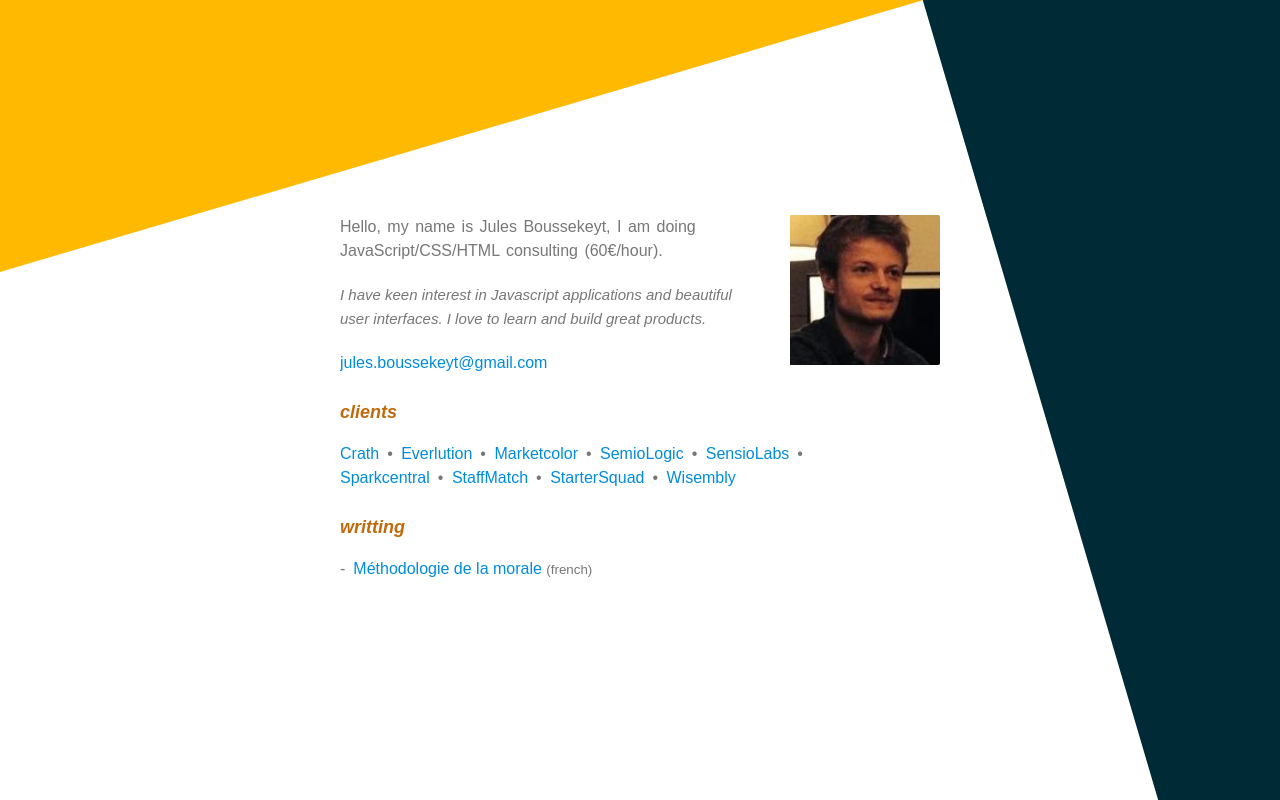
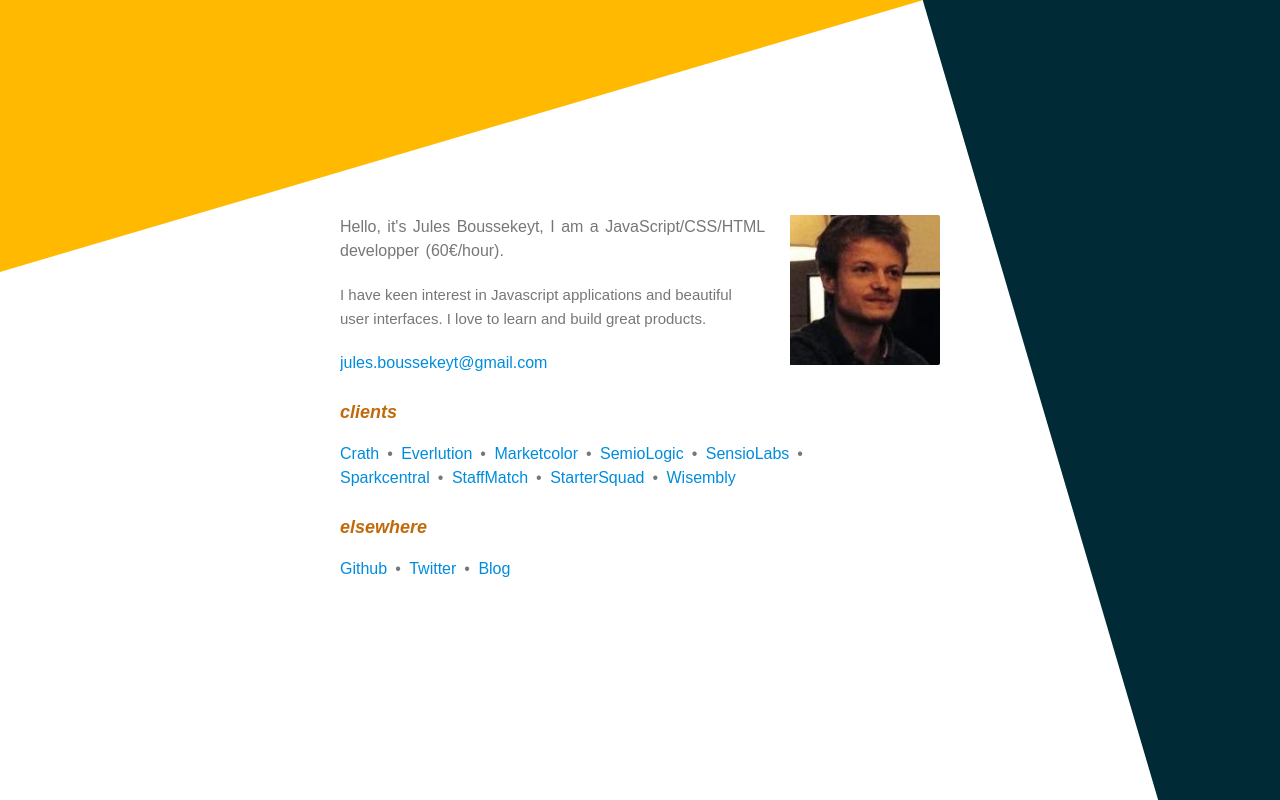
Before and after one commit to julesbou/julesbou.net, a PHP site: page / in a window 1280 px wide. Run offline with PHP 8.4, Linux system fonts and the light colour scheme; some web fonts are replaced.

Commit message:
update home

```diff
--- a/index.html
+++ b/index.html
@@ -24,7 +24,7 @@
 
   <img src="moi.jpg" class="picture-me" alt="Jules Boussekeyt">
   <p>
-    Hello, my name is Jules Boussekeyt, I am doing JavaScript/CSS/HTML consulting (60€/hour).
+    Hello, it's Jules Boussekeyt, I am a JavaScript/CSS/HTML developper (60€/hour).
 
     <blockquote>
     I have keen interest in Javascript applications and beautiful user interfaces.
@@ -62,10 +62,13 @@
     <li><a target="_blank" href="http://wisembly.com">Wisembly</a></li>
   </ul>
 
+
+  <!--
   <h2>writting</h2>
   <ul class="vertical">
     <li><a href="/article-1.html">Méthodologie de la morale</a> <small>(french)</small></li>
   </ul>
+  -->
 
   <!--
   <h2>projects</h2>
@@ -75,16 +78,14 @@
   </ul>
   -->
 
-  <!--
   <h2>elsewhere</h2>
   <ul class="horizontal">
     <li><a href="https://github.com/julesbou">Github</a></li>
     <li><a href="https://twitter.com/julesbou">Twitter</a></li>
-    <li><a href="https://medium.com/@julesbou">Medium</a></li>
-    <li><a href="http://codepen.io/julesbou/">Codepen</a></li>
-    <li><a href="https://www.deezer.com/fr/profile/2267900664/loved">Deezer</a></li>
+    <li><a href="https://medium.com/@julesbou">Blog</a></li>
+    <!--<li><a href="http://codepen.io/julesbou/">Codepen</a></li>-->
+    <!--<li><a href="https://www.deezer.com/fr/profile/2267900664/loved">Deezer</a></li>-->
   </ul>
-  -->
 </main>
 
 <script>
--- a/style.css
+++ b/style.css
@@ -4,7 +4,6 @@ body {
 }
 body {
   -webkit-font-smoothing: antialiased;
-  font-weight: 500;
   font-family: 'Exo 2', sans-serif;
   margin: 0;
   color: #777;
@@ -121,8 +120,6 @@ h2 {
 }
 .index blockquote {
   max-width: 400px;
-  font-style: italic;
-  font-weight: 300;
   line-height: 24px;
   margin: 20px 0;
   font-size: 15px;
@@ -184,7 +181,7 @@ h2 {
   margin: 20px auto 40px;
 }
 .blog header h1 {
-  font-weight: 700;
+  font-weight: bold;
   margin-bottom: 12px;
   line-height: 1.4;
   font-size: 42px;
@@ -198,7 +195,6 @@ h2 {
   line-height: 35px;
   max-width: 100%;
   margin: 0 0 30px 0;
-  font-weight: 400;
   text-align: justify;
 }
 .blog hr {
@@ -217,32 +213,8 @@ h2 {
 @font-face {
   font-family: 'Exo 2';
   font-style: normal;
-  font-weight: 100;
-  src: url(https://fonts.gstatic.com/s/exo2/v8/7cH1v4okm5zmbvwkAx_sfcEuiD8jvvOsOdC6.ttf) format('truetype');
-}
-@font-face {
-  font-family: 'Exo 2';
-  font-style: normal;
-  font-weight: 200;
-  src: url(https://fonts.gstatic.com/s/exo2/v8/7cH1v4okm5zmbvwkAx_sfcEuiD8jPvKsOdC6.ttf) format('truetype');
-}
-@font-face {
-  font-family: 'Exo 2';
-  font-style: normal;
-  font-weight: 300;
-  src: url(https://fonts.gstatic.com/s/exo2/v8/7cH1v4okm5zmbvwkAx_sfcEuiD8j4PKsOdC6.ttf) format('truetype');
-}
-@font-face {
-  font-family: 'Exo 2';
-  font-style: normal;
   font-weight: 400;
   src: url(https://fonts.gstatic.com/s/exo2/v8/7cH1v4okm5zmbvwkAx_sfcEuiD8jvvKsOdC6.ttf) format('truetype');
-}
-@font-face {
-  font-family: 'Exo 2';
-  font-style: normal;
-  font-weight: 500;
-  src: url(https://fonts.gstatic.com/s/exo2/v8/7cH1v4okm5zmbvwkAx_sfcEuiD8jjPKsOdC6.ttf) format('truetype');
 }
 @font-face {
   font-family: 'Exo 2';
--- a/styles/_main.less
+++ b/styles/_main.less
@@ -6,4 +6,4 @@
 @import "./index.less";
 @import "./blog.less";
 
-@import (inline) url(https://fonts.googleapis.com/css?family=Exo+2:100,200,300,400,500,700);
+@import (inline) url(https://fonts.googleapis.com/css?family=Exo+2:400,700);
--- a/styles/blog.less
+++ b/styles/blog.less
@@ -16,7 +16,7 @@
     margin: 20px auto 40px;
 
     h1 {
-      font-weight: 700;
+      font-weight: bold;
       margin-bottom: 12px;
       line-height: 1.4;
       font-size: 42px;
@@ -33,7 +33,6 @@
     line-height: 35px;
     max-width: 100%;
     margin: 0 0 30px 0;
-    font-weight: 400;
     text-align: justify;
   }
 
--- a/styles/index.less
+++ b/styles/index.less
@@ -7,8 +7,6 @@
 
   blockquote {
     max-width: 400px;
-    font-style: italic;
-    font-weight: 300;
     line-height: 24px;
     margin: 20px 0;
     font-size: 15px;
--- a/styles/style.less
+++ b/styles/style.less
@@ -4,7 +4,6 @@ html, body {
 
 body {
   -webkit-font-smoothing: antialiased;
-  font-weight: 500;
   font-family: 'Exo 2', sans-serif;
   margin: 0;
   color: #777;
```
Also changed, not shown: pages/index.php (+7 -6 lines), 1 other file.
